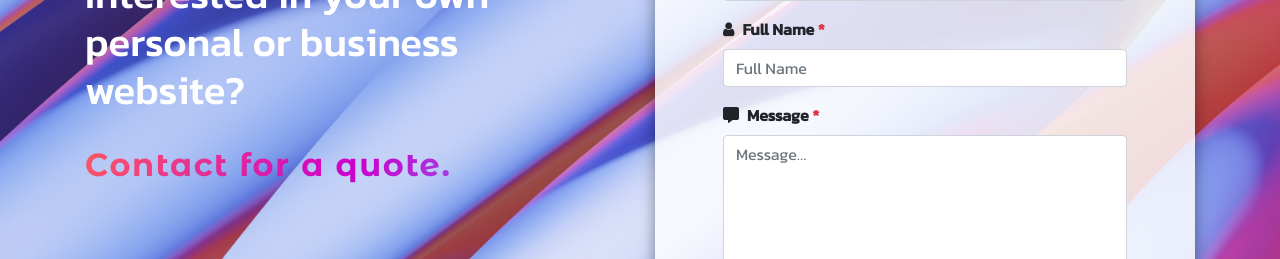
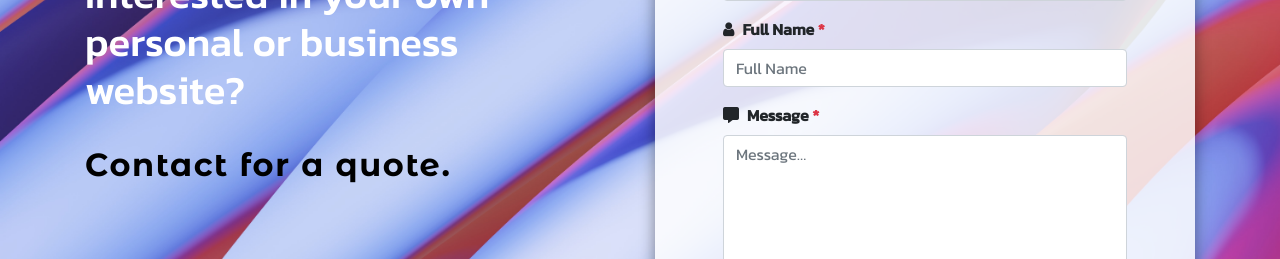
Before and after one commit to TropicalXU/layerlabsv2, a React (Create React App) app: page /contact in a window 1280 px wide. Shown: the part 780-1039 px from the top of the page. Built offline with nearby package versions, Linux system fonts and the light colour scheme; no server answers.

Commit message:
final updates 3

```diff
--- a/src/components/ContactComponent.js
+++ b/src/components/ContactComponent.js
@@ -54,7 +54,7 @@ class Contact extends Component {
                 <div className='row align-items-center py-5'>
                     <div className='col-12 col-md-12 col-lg-6 pb-5'>
                         <h1 className='font-two text-white'>Interested in your own personal or business website?</h1>
-                        <h2 className='font py-4 gradient-text thin-text'>Contact for a quote.</h2>
+                        <h2 className='font py-4 thin-text'>Contact for a quote.</h2>
                     </div>
                     <div className='col-12 col-md-12 col-lg-6'>
                         <Card className='custom-card font-two'>
--- a/src/components/Header.js
+++ b/src/components/Header.js
@@ -28,7 +28,7 @@ class Header extends Component {
                 <Navbar light color='white' expand='md'>
                     <div className='container-fluid py-2'>
                         <NavbarBrand className='mr-auto' href='/'>
-                        <img src='assets/images/logo.png' height='50' width='51'
+                        <img src='/assets/images/logo.png' height='50' width='51'
                             alt='Layerlabs logo'
                         />  <span className='navbrand'>Layerlabs</span>
                         </NavbarBrand>
```
